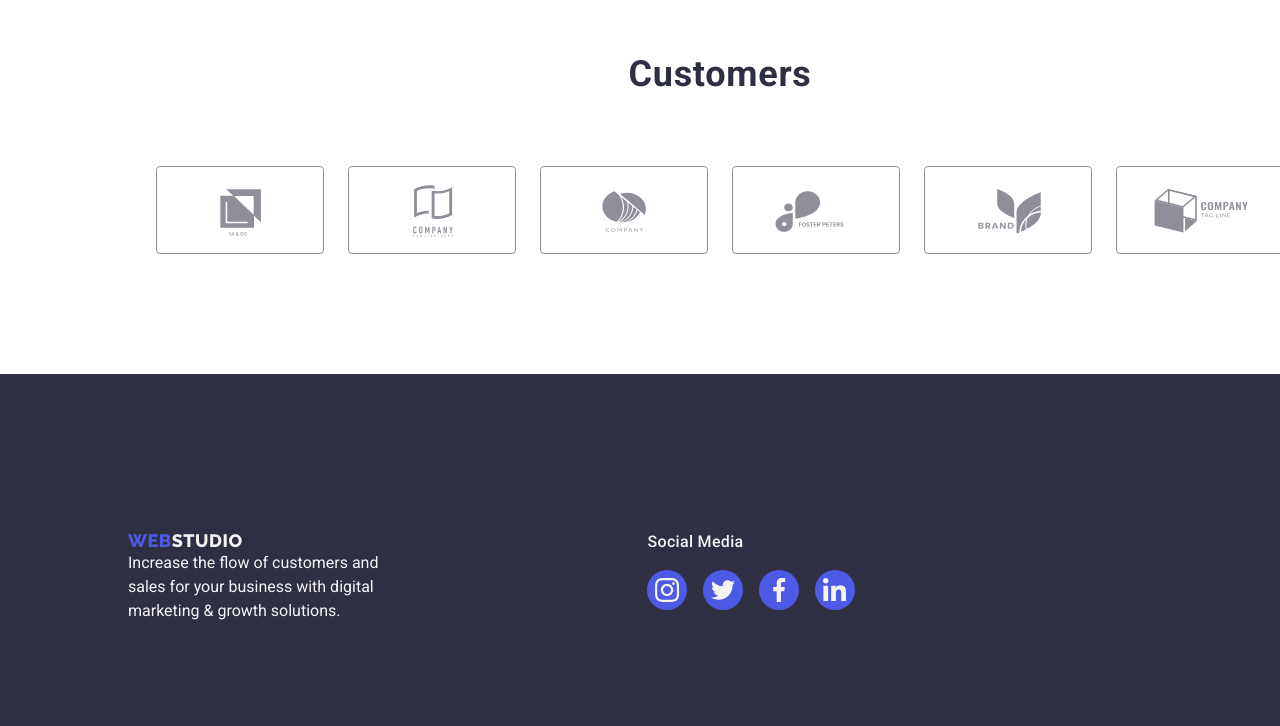
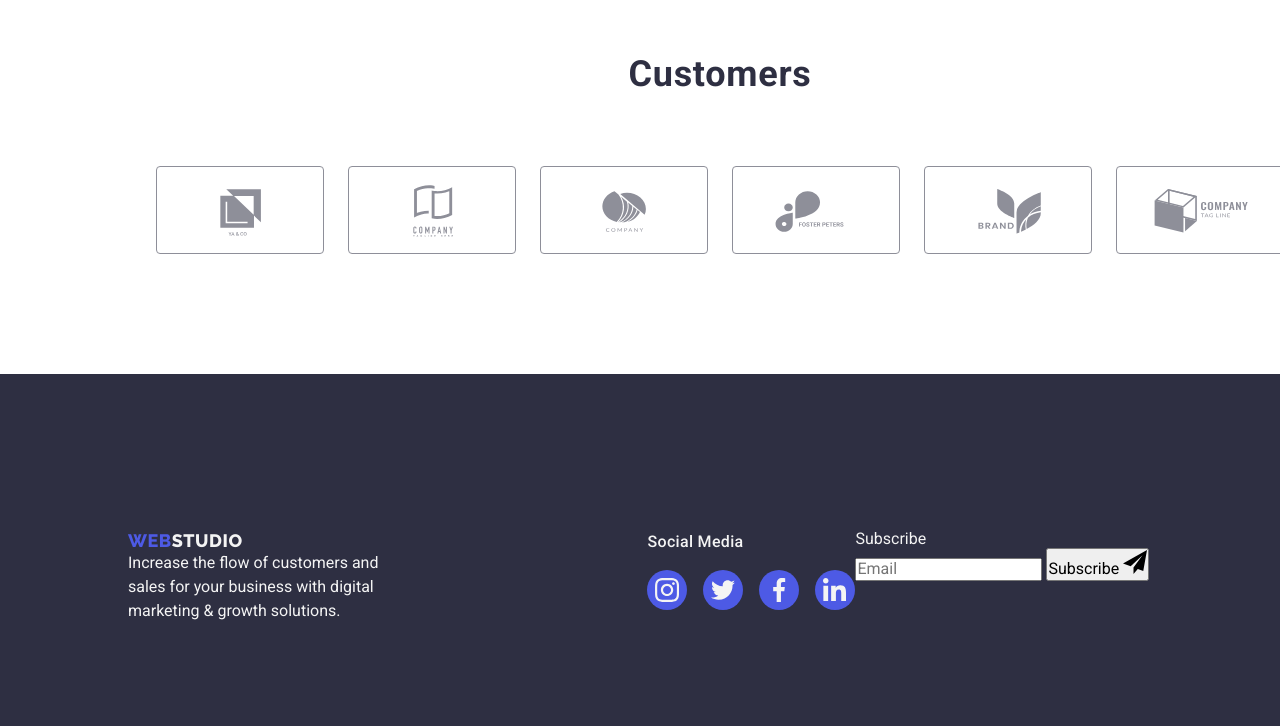
Before and after one commit to mikerox/goit-markup-hw-06, a plain HTML site: page index.html in a window 1280 px wide. Shown: the part 2645-3371 px from the top of the page. Drawn offline with nearby package versions, Linux system fonts and the light colour scheme.

Commit message:
Added-footer-subscribe

```diff
--- a/index.html
+++ b/index.html
@@ -130,7 +130,7 @@
             </label>
           </div>
 
-          <button class="service-btn" type="button">Submit</button>
+          <button class="service-btn" type="submit">Submit</button>
         </div>
       </div>
 
@@ -411,6 +411,19 @@
           </a>
         </div>
       </div>
+      <!--Footer Subscribe-->
+      <div class="footer-sub">
+        <p class="footer-sub-text">Subscribe</p>
+        <form>
+          <input type="text" placeholder="Email" class="input-sub" />
+          <button class="btn-sub">
+            Subscribe
+            <svg width="24" height="24">
+              <use href="./images/icons.svg#send"></use>
+            </svg>
+          </button>
+        </form>
+      </div>
     </footer>
     <script src="modal.js"></script>
   </body>
--- a/styles.css
+++ b/styles.css
@@ -341,7 +341,6 @@ ul {
 .service-text-area:hover {
     border: 1px solid var(--IRIS);
 }
-
 
 .service-text:hover {
     border: 1px solid var(--IRIS);
@@ -928,3 +927,19 @@ form {
     padding-left: 269px;
     padding-top: 16px;
 }
+
+/*Footer Subscribe*/
+/* .footer-sub {
+    display: flex;
+    align-items: center;
+    justify-content: space-between;
+    margin: 0 auto;
+    width: 264px;
+    height: 40px;
+    margin-left: 165px;
+
+} */
+
+.footer-sub-text {
+    padding-left: 192px;
+}
```
Also changed, not shown: 1 other file.
